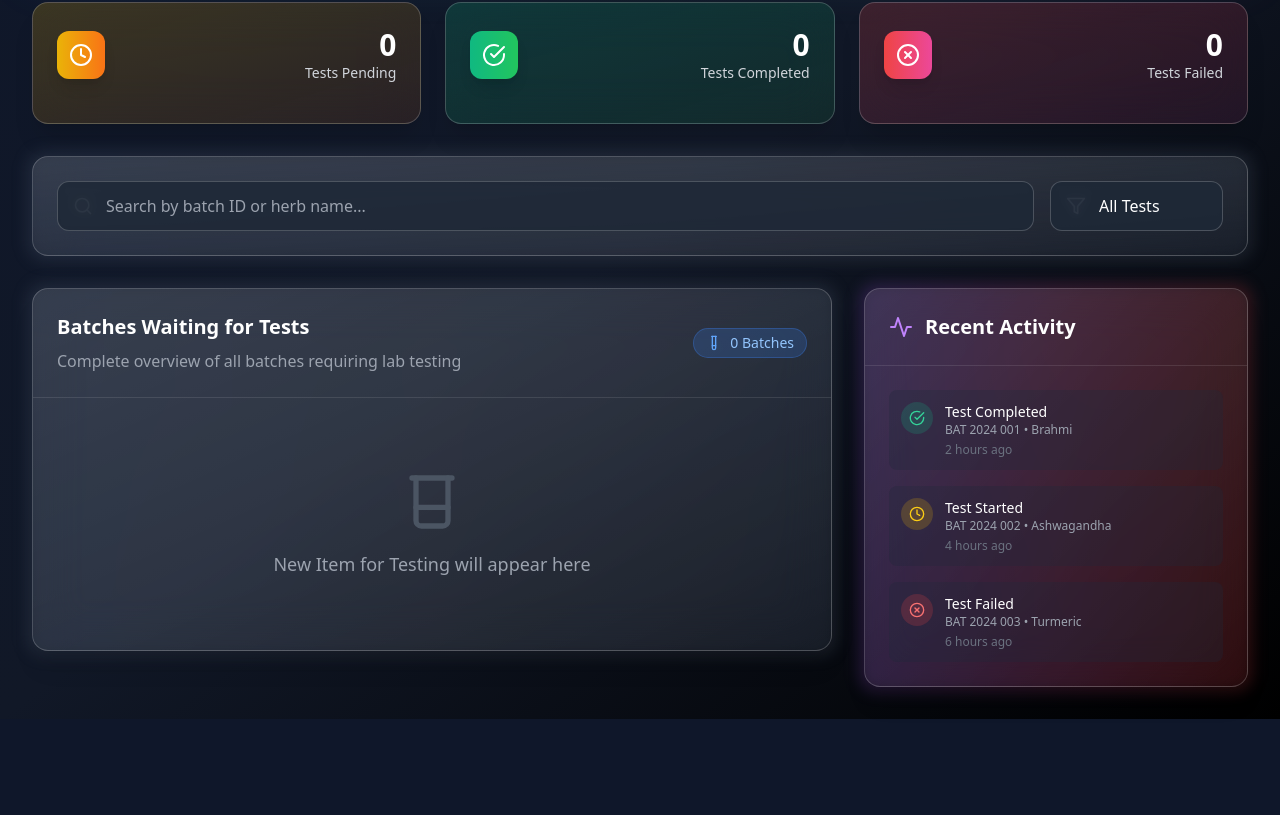
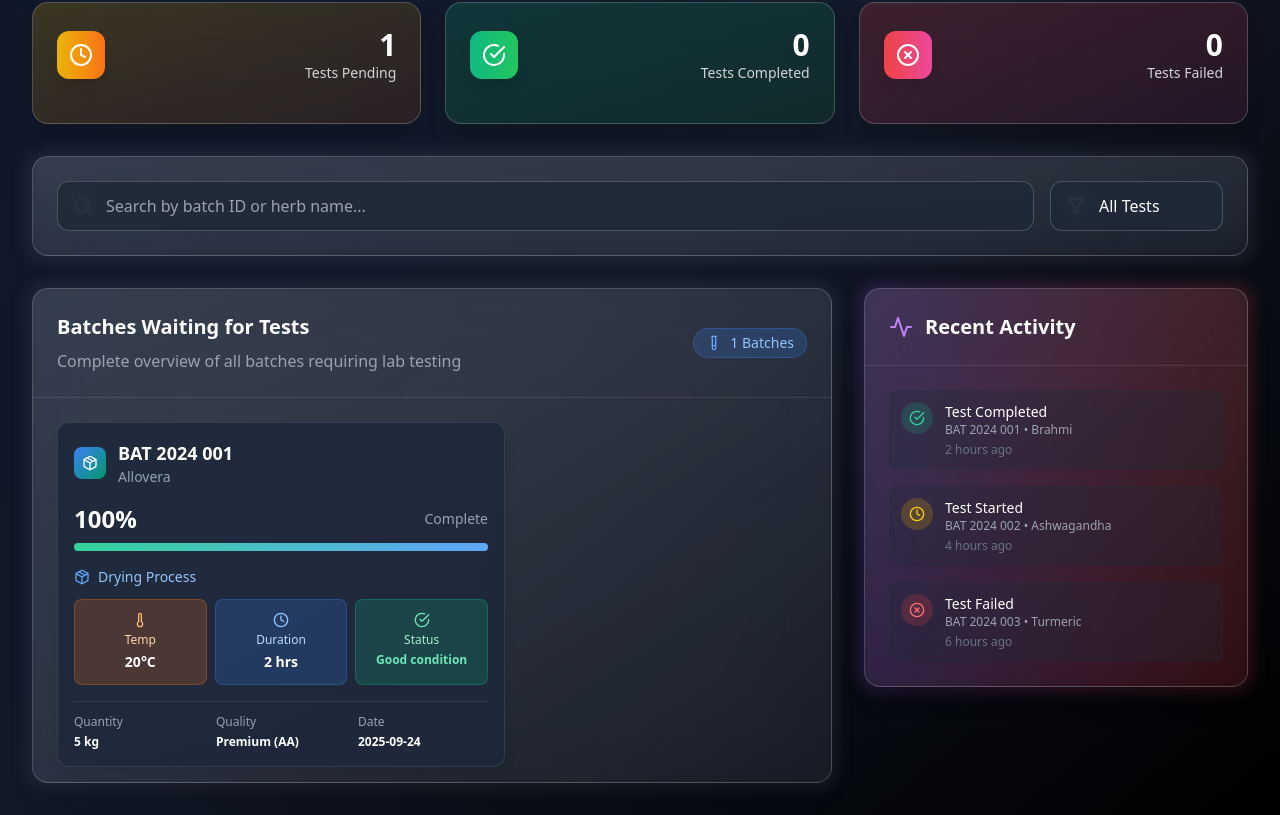
Before and after one commit to JunaidCD/Ayurherb-2.0, a React (Vite) app in the folder frontend/: page /test-lab in a window 1280 px wide. Shown: the part 250-1065 px from the top of the page. Before the commit the page ends 969 px from the top, so only its background shows below. Built offline with nearby package versions, Linux system fonts and the light colour scheme.

Commit message:
Test initiated

```diff
--- a/frontend/src/pages/Lab/LabDashboard.jsx
+++ b/frontend/src/pages/Lab/LabDashboard.jsx
@@ -3,7 +3,7 @@ import {
   Search, Filter, Beaker, TestTube, CheckCircle, XCircle, Clock,
   TrendingUp, Activity, AlertCircle, FlaskConical, Microscope,
   RefreshCw, Calendar, User, Package, Plus, Upload, X, Save,
-  Hash, Shield, Eye, Download
+  Hash, Shield, Eye, Download, Thermometer
 } from 'lucide-react';
 import { useNavigate } from 'react-router-dom';
 import { api } from '../../utils/api';
@@ -48,8 +48,28 @@ const LabDashboard = ({ user, showToast = console.log }) => {
     try {
       setLoading(true);
 
-      // Empty batches array - no items for testing
-      const mockBatches = [];
+      // Sample batch data for testing
+      const mockBatches = [
+        {
+          id: 'BAT 2024 001',
+          batchId: 'BAT 2024 001',
+          herb: 'Allovera',
+          farmer: 'COL 2024',
+          quantity: '5 kg',
+          location: 'Bangalore, Karnataka',
+          progress: 100,
+          customProcessingSteps: [
+            {
+              stepType: 'Drying Process',
+              temperature: 20,
+              duration: '2 hrs',
+              notes: 'Good condition',
+              status: 'Completed',
+              date: '2025-09-24'
+            }
+          ]
+        }
+      ];
 
       setBatches(mockBatches);
       calculateStats(mockBatches);
@@ -271,6 +291,93 @@ const LabDashboard = ({ user, showToast = console.log }) => {
     setShowAddTestModal(true);
   };
 
+  // Batch Card Component (from Processor Batches page)
+  const BatchCard = ({ batch }) => {
+    return (
+      <div className="bg-slate-800/90 backdrop-blur-xl border border-slate-600/50 rounded-xl p-4 hover:border-slate-500/70 transition-all duration-300 shadow-lg">
+        {/* Header with icon and batch info */}
+        <div className="flex items-center gap-3 mb-4">
+          <div className="w-8 h-8 bg-gradient-to-br from-blue-500 to-emerald-600 rounded-lg flex items-center justify-center">
+            <Package className="w-4 h-4 text-white" />
+          </div>
+          <div className="flex-1">
+            <h3 className="text-lg font-bold text-white">{batch.batchId}</h3>
+            <p className="text-sm text-slate-400">{batch.herb}</p>
+          </div>
+        </div>
+
+        {/* Progress section */}
+        <div className="mb-4">
+          <div className="flex items-center justify-between mb-2">
+            <span className="text-2xl font-bold text-white">{batch.progress}%</span>
+            <span className="text-sm text-slate-400">Complete</span>
+          </div>
+          <div className="w-full bg-slate-700/60 rounded-full h-2">
+            <div
+              className="bg-gradient-to-r from-emerald-400 to-blue-400 h-2 rounded-full transition-all duration-700"
+              style={{ width: `${batch.progress}%` }}
+            ></div>
+          </div>
+        </div>
+
+        {/* Processing step info */}
+        {batch.customProcessingSteps && batch.customProcessingSteps.length > 0 && (
+          <div className="mb-4">
+            <div className="flex items-center gap-2 mb-3">
+              <Package className="w-4 h-4 text-blue-400" />
+              <span className="text-sm font-medium text-blue-300">
+                {batch.customProcessingSteps[batch.customProcessingSteps.length - 1].stepType}
+              </span>
+            </div>
+
+            {/* Three metric boxes */}
+            <div className="grid grid-cols-3 gap-2">
+              <div className="bg-orange-500/20 rounded-lg p-3 text-center border border-orange-500/30">
+                <Thermometer className="w-4 h-4 text-orange-300 mx-auto mb-1" />
+                <div className="text-xs text-orange-200 mb-1">Temp</div>
+                <div className="text-sm font-bold text-white">
+                  {batch.customProcessingSteps[batch.customProcessingSteps.length - 1].temperature}°C
+                </div>
+              </div>
+
+              <div className="bg-blue-500/20 rounded-lg p-3 text-center border border-blue-500/30">
+                <Clock className="w-4 h-4 text-blue-300 mx-auto mb-1" />
+                <div className="text-xs text-blue-200 mb-1">Duration</div>
+                <div className="text-sm font-bold text-white">
+                  {batch.customProcessingSteps[batch.customProcessingSteps.length - 1].duration}
+                </div>
+              </div>
+
+              <div className="bg-emerald-500/20 rounded-lg p-3 text-center border border-emerald-500/30">
+                <CheckCircle className="w-4 h-4 text-emerald-300 mx-auto mb-1" />
+                <div className="text-xs text-emerald-200 mb-1">Status</div>
+                <div className="text-xs font-bold text-emerald-300">
+                  Good condition
+                </div>
+              </div>
+            </div>
+          </div>
+        )}
+
+        {/* Bottom info grid */}
+        <div className="grid grid-cols-3 gap-3 text-xs border-t border-slate-600/50 pt-3">
+          <div>
+            <div className="text-slate-400 mb-1">Quantity</div>
+            <div className="font-semibold text-white">{batch.quantity}</div>
+          </div>
+          <div>
+            <div className="text-slate-400 mb-1">Quality</div>
+            <div className="font-semibold text-white">Premium (AA)</div>
+          </div>
+          <div>
+            <div className="text-slate-400 mb-1">Date</div>
+            <div className="font-semibold text-white">2025-09-24</div>
+          </div>
+        </div>
+      </div>
+    );
+  };
+
   const getStatusBadge = (batch) => {
     if (!batch.labResults) {
       return (
@@ -456,57 +563,13 @@ const LabDashboard = ({ user, showToast = console.log }) => {
                     <p className="text-gray-400 text-lg">New Item for Testing will appear here</p>
                   </div>
                 ) : (
-                  filteredBatches.map((batch) => (
-                    <div
-                      key={batch.id}
-                      className="bg-slate-800/50 border border-slate-700/50 rounded-xl p-4 hover:bg-slate-700/50 transition-all duration-200"
-                    >
-                      <div className="flex items-center justify-between mb-3">
-                        <div className="flex items-center gap-3">
-                          <div className="w-10 h-10 bg-gradient-to-r from-blue-500 to-emerald-500 rounded-lg flex items-center justify-center">
-                            <Microscope className="w-5 h-5 text-white" />
-                          </div>
-                          <div>
-                            <h4 className="text-white font-semibold">{batch.herb}</h4>
-                            <p className="text-gray-400 text-sm">{batch.id}</p>
-                          </div>
-                        </div>
-                        {getStatusBadge(batch)}
+                  <div className="max-w-md">
+                    {filteredBatches.map((batch) => (
+                      <div key={batch.id} className="mb-4">
+                        <BatchCard batch={batch} />
                       </div>
-
-                      <div className="grid grid-cols-2 gap-4 text-sm mb-4">
-                        <div className="flex items-center gap-2">
-                          <User className="w-4 h-4 text-gray-400" />
-                          <span className="text-gray-300">{batch.farmer}</span>
-                        </div>
-                        <div className="flex items-center gap-2">
-                          <Package className="w-4 h-4 text-gray-400" />
-                          <span className="text-gray-300">{batch.quantity}</span>
-                        </div>
-                      </div>
-
-                      {/* Action Buttons */}
-                      <div className="flex gap-2">
-                        <button
-                          onClick={(e) => {
-                            e.stopPropagation();
-                            openAddTestModal(batch);
-                          }}
-                          className="flex-1 px-4 py-2 bg-gradient-to-r from-emerald-500 to-blue-500 hover:from-emerald-600 hover:to-blue-600 text-white font-semibold rounded-lg transition-all duration-200 flex items-center justify-center gap-2"
-                        >
-                          <Plus className="w-4 h-4" />
-                          Add Quality Test
-                        </button>
-                        <button
-                          onClick={() => navigate(`/batch/${batch.id}`)}
-                          className="px-4 py-2 bg-slate-700 hover:bg-slate-600 text-white font-medium rounded-lg transition-all duration-200 flex items-center justify-center gap-2"
-                        >
-                          <Eye className="w-4 h-4" />
-                          View Details
-                        </button>
-                      </div>
-                    </div>
-                  ))
+                    ))}
+                  </div>
                 )}
               </div>
             </div>
```
